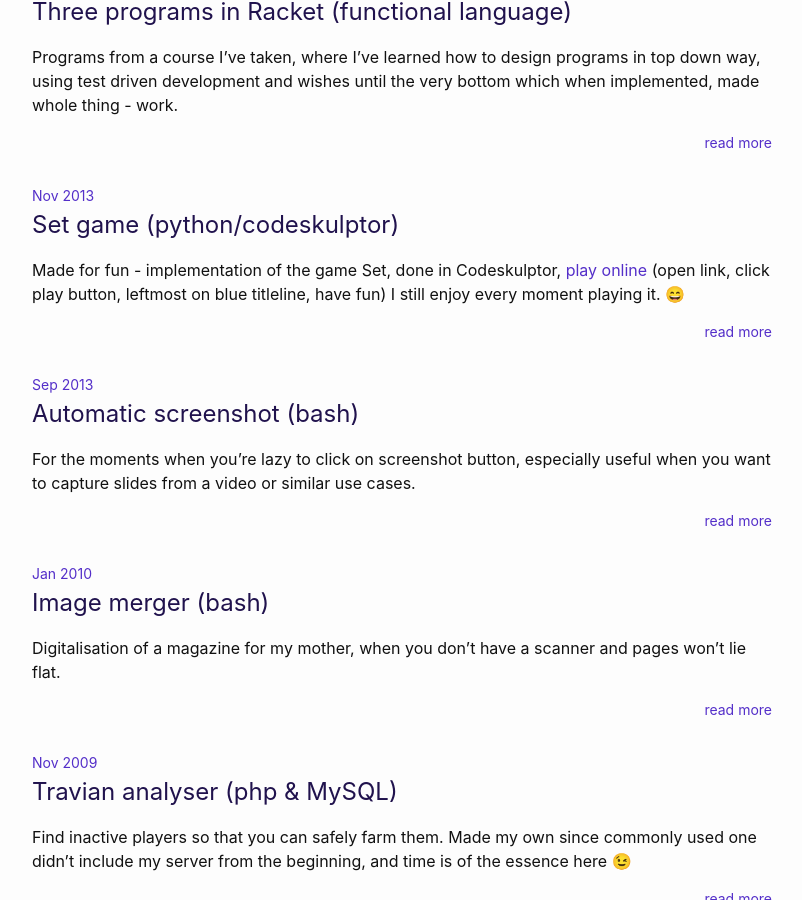
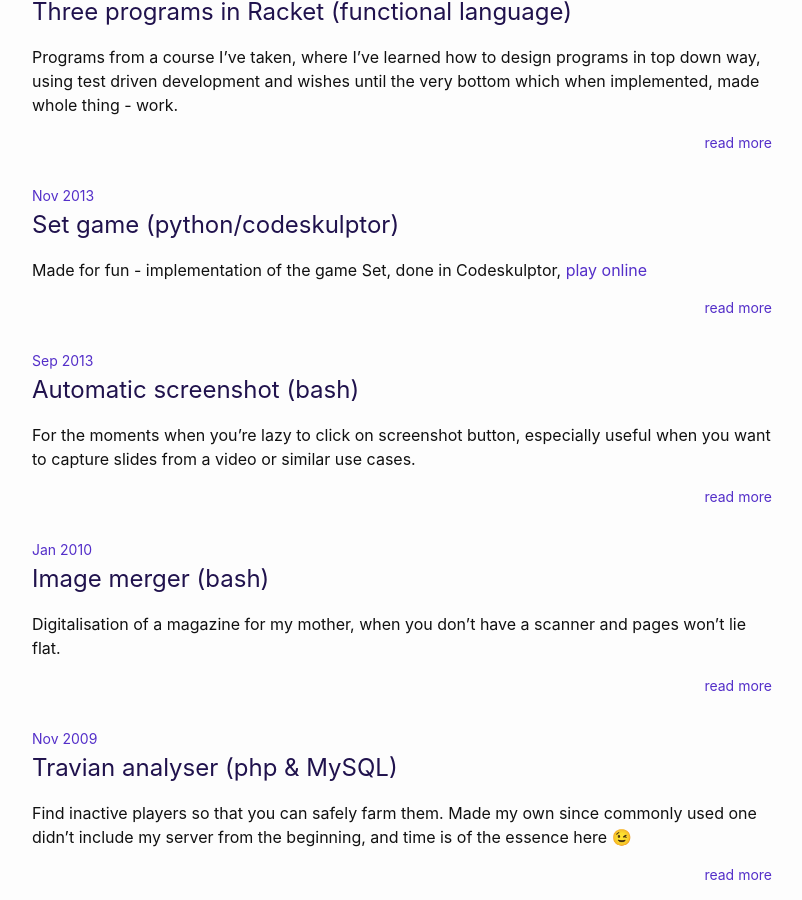
Before and after one commit to inesucrvenom/inesucrvenom.github.io, a Jekyll site: the page built from index.md, in a window 1280 px wide and 900 px high, scrolled down 1048 px. Shown: the whole window, without its empty margins (238-1040 px from the left). Built offline with Jekyll 4.4.1, drawn with Linux system fonts in a browser that asks for light colours; emoji names are drawn with the system emoji font; the list of posts is cut into pages by our own code.

Commit message:
update text

```diff
--- a/_posts/2013-11-01-python-set.md
+++ b/_posts/2013-11-01-python-set.md
@@ -3,8 +3,8 @@
 image: assets/post_img/setlogo_w.png
 ---
 Made for fun - implementation of the game Set, done in Codeskulptor, [play online](http://www.codeskulptor.org/#user47_tpZDhJLZSNJthRJ.py)
-(open link, click play button, leftmost on blue titleline, have fun)
-I still enjoy every moment playing it. :smile:
+
+Open link, click play button, leftmost on blue titleline, have fun. I still do every time I play it. :smile:
 
 Even now in 2020 when I'm writing this I still can remember how proud I was when this MVP was done, realising how much you really CAN achieve even with basic knowledge (and good libraries). That was the missing link between my education and practice that I desperately needed and finally found.
 
```
